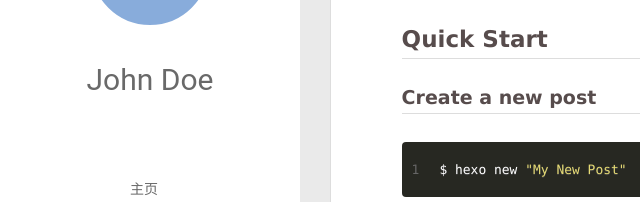
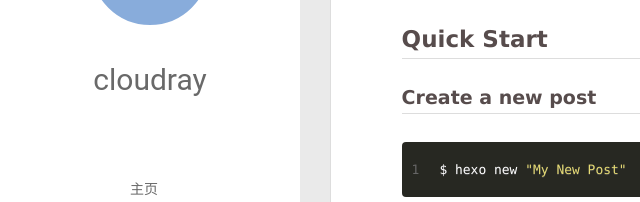
Before and after one commit to cloudraysun/cloudraysun.github.io, a plain HTML site: page 2020/03/17/hello-world/index.html in a window 1280 px wide. Shown: the part 210-412 px from the top of the page, 0-640 px from the left. Drawn offline with Linux system fonts and the light colour scheme; no server answers.

Commit message:
Site updated: 2020-03-28 15:05:00

```diff
--- a/2020/03/17/hello-world/index.html
+++ b/2020/03/17/hello-world/index.html
@@ -17,7 +17,7 @@
 <meta property="og:locale" content="en_US">
 <meta property="article:published_time" content="2020-03-16T16:20:50.579Z">
 <meta property="article:modified_time" content="2020-03-16T16:20:50.579Z">
-<meta property="article:author" content="John Doe">
+<meta property="article:author" content="cloudray">
 <meta name="twitter:card" content="summary">
 
     <link rel="alternative" href="/atom.xml" title="Hexo" type="application/atom+xml">
@@ -50,7 +50,7 @@
 			<img src="" class="js-avatar">
 		</a>
 		<hgroup>
-		  <h1 class="header-author"><a href="/">John Doe</a></h1>
+		  <h1 class="header-author"><a href="/">cloudray</a></h1>
 		</hgroup>
 
 
@@ -108,7 +108,7 @@
 				<img src="" class="js-avatar">
 			</div>
 			<hgroup>
-			  <h1 class="header-author js-header-author">John Doe</h1>
+			  <h1 class="header-author js-header-author">cloudray</h1>
 			</hgroup>
 
 
@@ -329,7 +329,7 @@
   <div class="outer">
     <div id="footer-info">
     	<div class="footer-left">
-    		&copy; 2020 John Doe
+    		&copy; 2020 cloudray
     	</div>
       	<div class="footer-right">
       		<a href="http://hexo.io/" target="_blank">Hexo</a>  Theme <a href="https://github.com/litten/hexo-theme-yilia" target="_blank">Yilia</a> by Litten
```
Also changed, not shown: 2020/03/17/my-first-blog/index.html (+4 -4 lines), archives/2020/03/index.html (+4 -4 lines), archives/2020/index.html (+4 -4 lines), archives/index.html (+4 -4 lines), index.html (+4 -4 lines).
